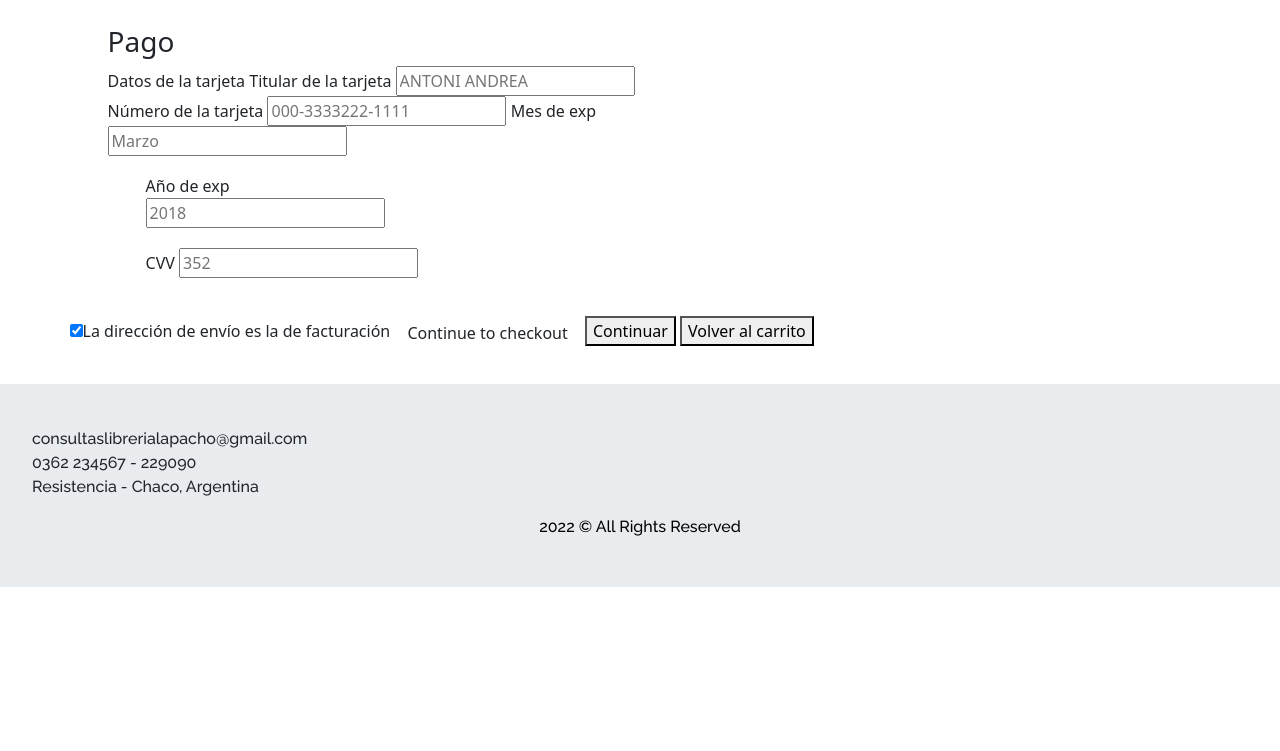
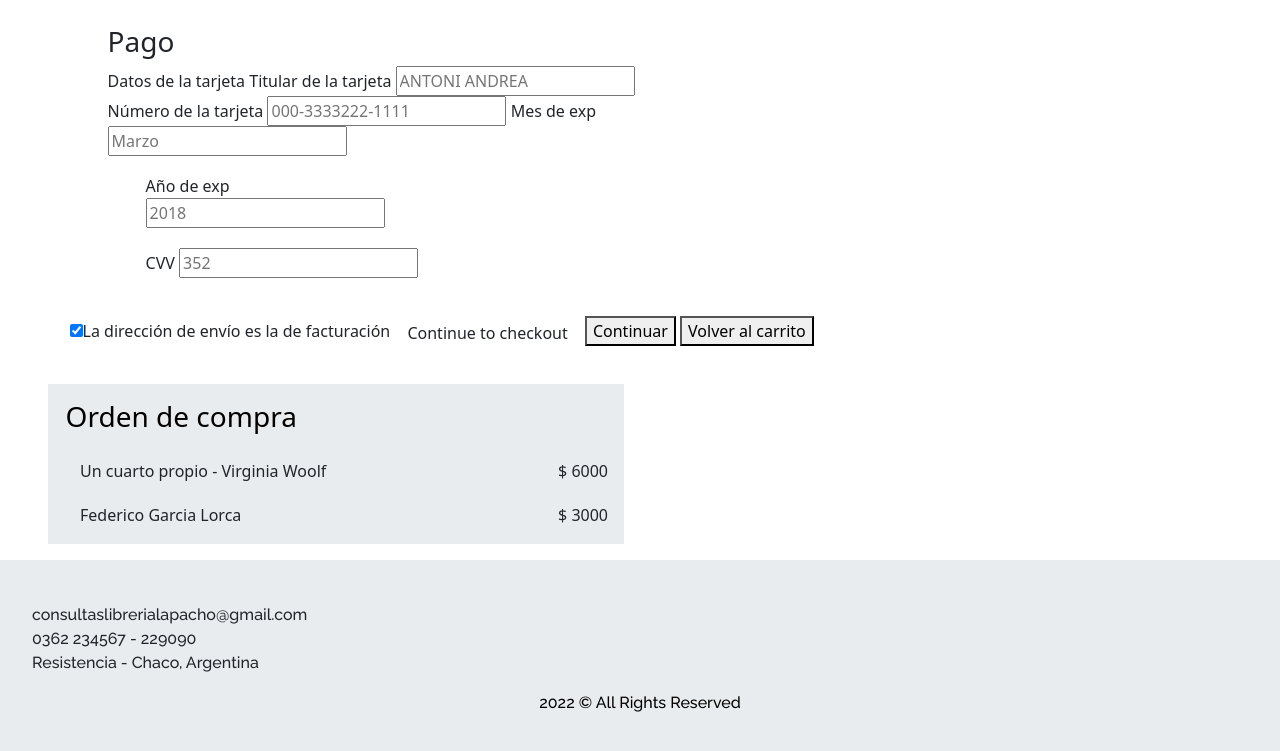
Before and after one commit to TGerzenstein/LibreriaLapacho, a website: page catálogo.html in a window 1280 px wide. Shown: the part 1197-1948 px from the top of the page. Before the commit the page ends 1784 px from the top, so only its background shows below. Drawn offline with nearby package versions, Linux system fonts and the light colour scheme.

Commit message:
add shopping cart

```diff
--- a/catálogo.html
+++ b/catálogo.html
@@ -153,6 +153,17 @@
             <button type="submit">Continuar</button>
             <button type="submit">Volver al carrito</button>
           </div>
+          <div class="shop-order">
+            <h5 class="order-title">Orden de compra</h5>
+            <div class="shop-box1">
+                <p>Un cuarto propio - Virginia Woolf</p>
+                <p>$ 6000</p>
+            </div>
+            <div class="shop-box2">
+                <p>Federico Garcia Lorca</p>
+                <p>$ 3000</p>
+            </div>
+          </div>
           </form>
         </div>
     </main>
--- a/scss/_main.scss
+++ b/scss/_main.scss
@@ -166,6 +166,28 @@
                 }
             }
         }
+
+        .shop-order {
+            background-color:#e9ecef;
+            display: block;
+            margin: 0.50rem 3rem;
+            width: 45%;
+            padding-left: 1rem;
+
+            .order-title {
+                color: #000;
+                font-size: 1.75rem;
+                padding: 1rem 0.10rem;
+            }
+
+            .shop-box1,
+            .shop-box2 {
+                display: flex;
+                flex-direction: row;
+                justify-content: space-between;
+                padding: 0.10rem 1rem;
+            }
+        }
     }
 }
 
```
Also changed, not shown: css/estilo.css.
